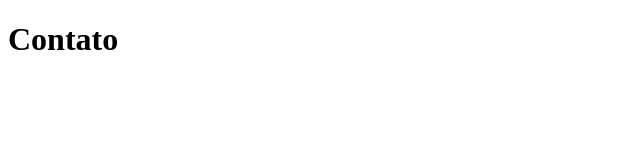
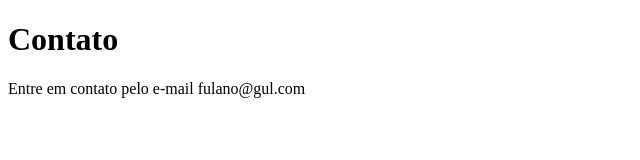
Before and after one commit to VieiraCaroline/sistema-de-cadastro, a plain HTML site: page contato.html in a window 1280 px wide. Shown: the whole page, without its empty margins (0-640 px from the left). Drawn offline with Linux system fonts and the light colour scheme.

Commit message:
adicionando e-mail de contato

```diff
--- a/contato.html
+++ b/contato.html
@@ -7,5 +7,6 @@
   </head>
   <body>
     <h1>Contato</h1>
+    <p>Entre em contato pelo e-mail fulano@gul.com</p>
   </body>
 </html>
```
